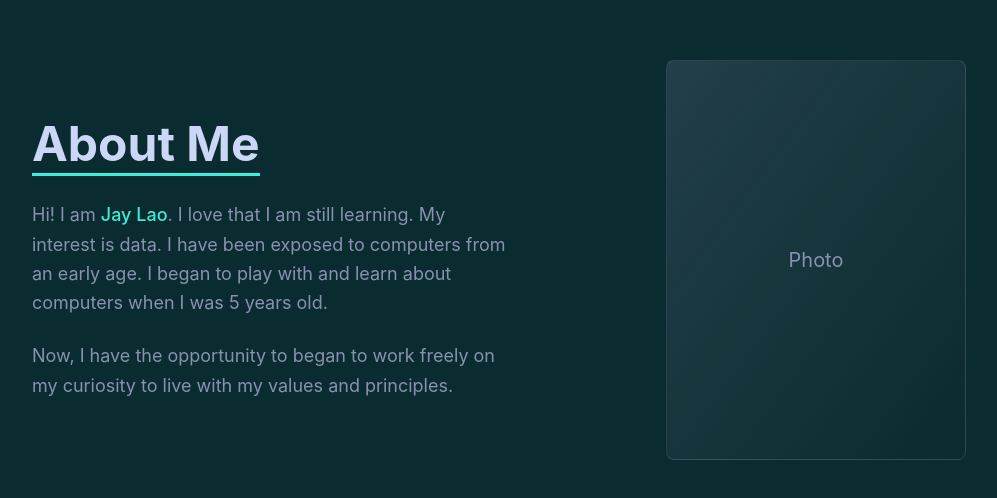
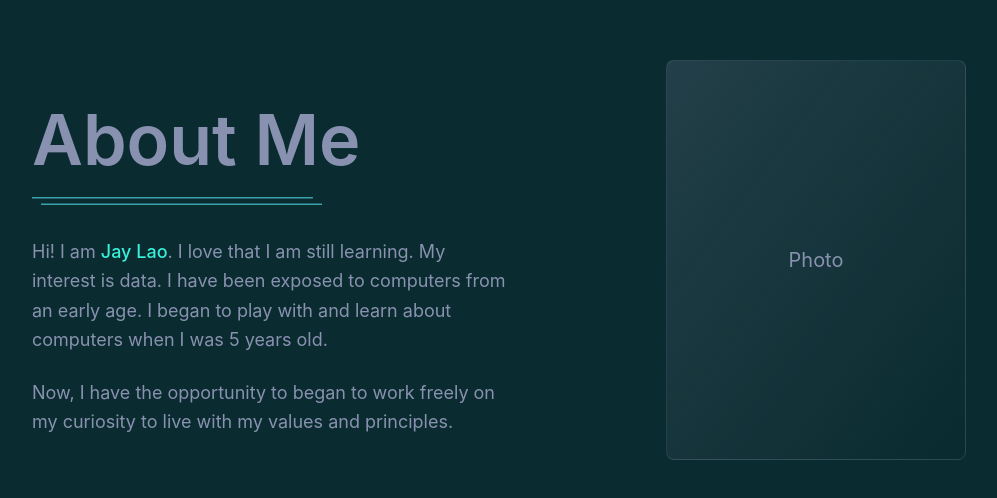
Before and after one commit to JayLao27/m-portfolio, a React (Vite) app: page / in a window 1280 px wide. Shown: the part 868-1366 px from the top of the page, without its empty margins (96-1093 px from the left). Built offline with nearby package versions, Linux system fonts and the light colour scheme.

Commit message:
modify: icon

```diff
--- a/src/App.tsx
+++ b/src/App.tsx
@@ -1,6 +1,6 @@
 import { useState } from 'react'
 import './App.css'
-import {  ContactIcon, MoonIcon, SunIcon } from './components/Icons'
+import {  ContactIcon, MoonIcon, SunIcon, TwoLines } from './components/Icons'
 import { LeftIcons } from './components/Left-icons'
 
 
@@ -73,9 +73,9 @@ function App() {
       <section id="about" className="min-h-screen pt-32 px-[10%] pb-16 max-w-[1600px] mx-auto max-xl:px-[5%] max-md:pt-24 max-md:px-[5%] max-md:pb-12">
         <div className="grid grid-cols-2 gap-16 items-center max-md:grid-cols-1 max-md:gap-12">
           <div>
-            <h2 className={`text-5xl font-bold ${isDarkMode ? 'text-name-text' : 'text-light-name-text'} mb-8 relative inline-block max-md:text-[2.5rem]`}>
+            <h2 className={`mr-30 text-[70px] font-[SF Compact] font-semibold text-[#8892B0] mb-8 relative inline-block max-md:text-[2.5rem]`}>
               About Me
-              <span className="absolute bottom-[-0.5rem] left-0 w-full h-[3px] bg-highlight"></span>
+             <TwoLines className='relative ml-1'/>
             </h2>
             <div className={`text-lg leading-relaxed ${isDarkMode ? 'text-body-text' : 'text-light-body-text'}`}>
               <p className="mb-6">
--- a/src/components/Icons.tsx
+++ b/src/components/Icons.tsx
@@ -78,6 +78,14 @@ export const SunIcon = ({ className = "w-6 h-6" }: { className?: string }) => (
   <path opacity="0.65" d="M85 9C91.0751 9 96.5 14.9249 96.5 21L96.5225 21.2699C96.8403 25.0833 96.8403 28.9167 96.5225 32.7301L96.5 33C96.5 39.5 90.6711 45.5 85 45.5C78.9249 45.5 73 38.5 73 33V27V20.5C73 14.4249 78.9249 9 85 9Z" fill="#285B9D"/>
   </svg>
 
+)
+
+export const TwoLines = ({ className = "w-6 h-6" }: { className?: string }) => (
+
+  <svg  width="290" height="8" viewBox="0 0 319 8" fill="none" xmlns="http://www.w3.org/2000/svg">
+  <line y1="0.5" x2="309" y2="0.5" stroke="#5EEEFF"/>
+  <line x1="10" y1="7.5" x2="319" y2="7.5" stroke="#5EEEFF"/>
+  </svg>
 
 
 )
```
